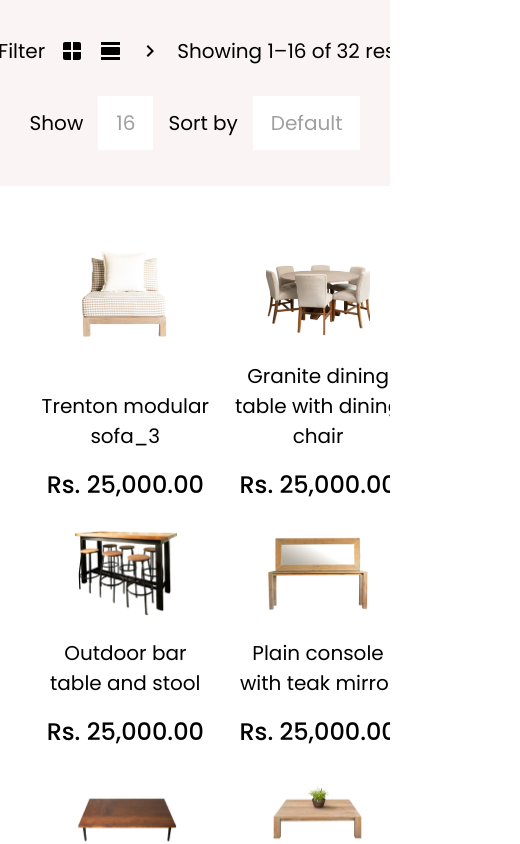
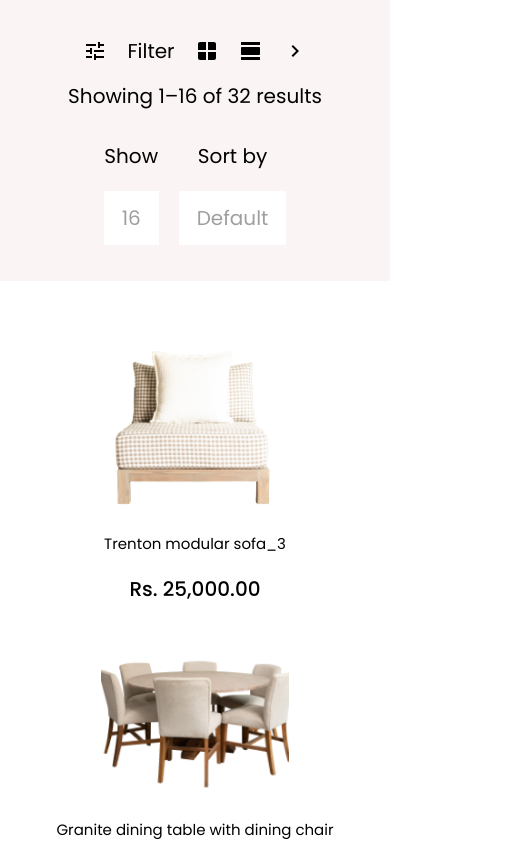
Before and after one commit to PriscillaAkumu/Ecommerce-Project, a React (Vite) app: page /Shop in a window 390 px wide. Shown: the top 844 px of the page, 520 px wide, since content can reach past the window. Built offline with nearby package versions, Linux system fonts and the light colour scheme.

Commit message:
media_QUERY_update

```diff
--- a/src/App.css
+++ b/src/App.css
@@ -1,5 +1,9 @@
 @import url("https://fonts.googleapis.com/css2?family=Poppins:wght@300;400;500&display=swap");
-
+html,
+body {
+  max-width: 100%;
+  overflow-x: hidden;
+}
 * {
   padding: 0;
   margin: 0;
--- a/src/Pages/Shop/Shop.css
+++ b/src/Pages/Shop/Shop.css
@@ -3,7 +3,7 @@
   padding: 36px 0;
   background-color: #faf4f4;
   white-space: nowrap;
-  width: 100vw;
+  /* max-width: 100%; */
 }
 .filter-inner {
   display: flex;
@@ -20,14 +20,19 @@
   font-weight: 400;
   line-height: 30px;
 }
-
+.filter-col div {
+  display: flex;
+  gap: 20px;
+  align-items: center;
+}
 .filter-col label {
   padding: 12px 18px;
   background-color: #fff;
   color: #9f9f9f;
 }
 .shop-list {
-  overflow: hidden;
+  /* max-width: 100%; */
+  /* overflow: hidden; */
   text-align: center;
   margin: 60px 0;
   white-space: nowrap;
@@ -132,7 +137,7 @@
 
 /* media queries */
 
-@media (max-width: 768px) {
+@media screen and (max-width: 768px) {
   .shop-list .shop-list-inner {
     grid-template-columns: repeat(2, 1fr);
   }
@@ -149,3 +154,35 @@
     flex-direction: column;
   }
 }
+
+@media screen and (max-width: 480px) {
+  .filter-col {
+    flex-direction: column;
+  }
+  .filter-col div div {
+    flex-direction: column;
+  }
+  .shop-list .shop-list-inner {
+    grid-template-columns: repeat(1, 1fr);
+  }
+  .shop-list .shop-list-inner .shop-list-title {
+    font-size: 15px;
+  }
+
+  .shop-list .shop-list-inner .shop-list-price {
+    font-size: 20px;
+  }
+  .delivery .delivery__inner {
+    flex-direction: column;
+    align-items: center;
+  }
+  .delivery__inner__title {
+    font-size: 20px;
+  }
+
+  .pagination button {
+    padding: 8px 15px;
+
+    font-size: 16px;
+  }
+}
--- a/src/Pages/Shop/filter/Filter.jsx
+++ b/src/Pages/Shop/filter/Filter.jsx
@@ -10,18 +10,26 @@ const Filter = () => {
         <ContainerStyle>
           <div className="filter-inner">
             <div className="filter-col">
+              <div>
                 <TuneIcon />
                 <p className="filter-text">Filter</p>
                 <WindowIcon />
                 <ViewDayIcon />
                 <NavigateNextIcon />
+              </div>
               <p className="filter-text">Showing 1–16 of 32 results</p>
             </div>
             <div className="filter-col">
+              <div>
+                <div>
                   <p>Show</p>
                   <label htmlFor="">16</label>
+                </div>
+                <div>
                   <p>Sort by</p>
                   <label htmlFor="">Default</label>
+                </div>
+              </div>
             </div>
           </div>
         </ContainerStyle>
```
Lines whose indentation alone changed are shown as unchanged.
